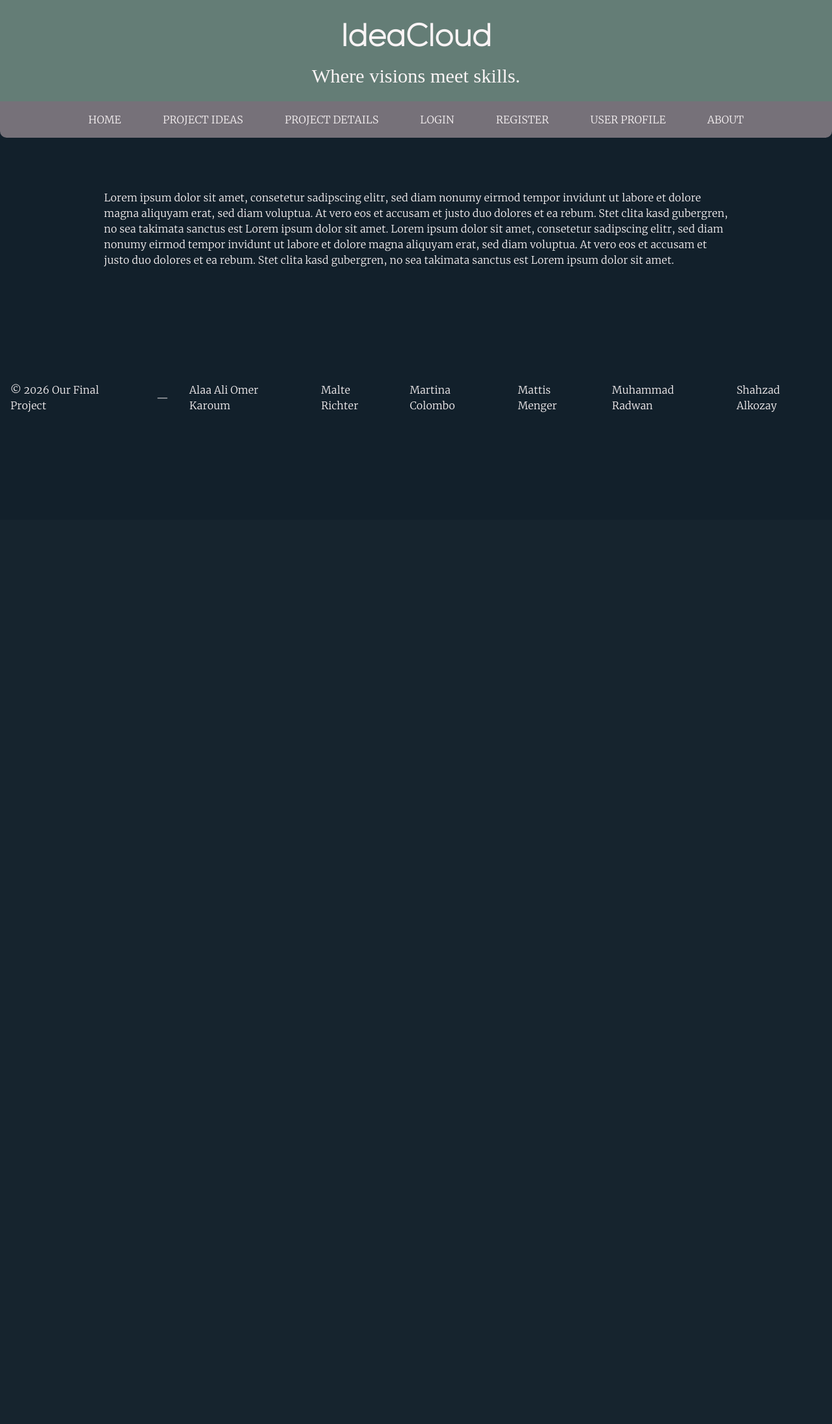
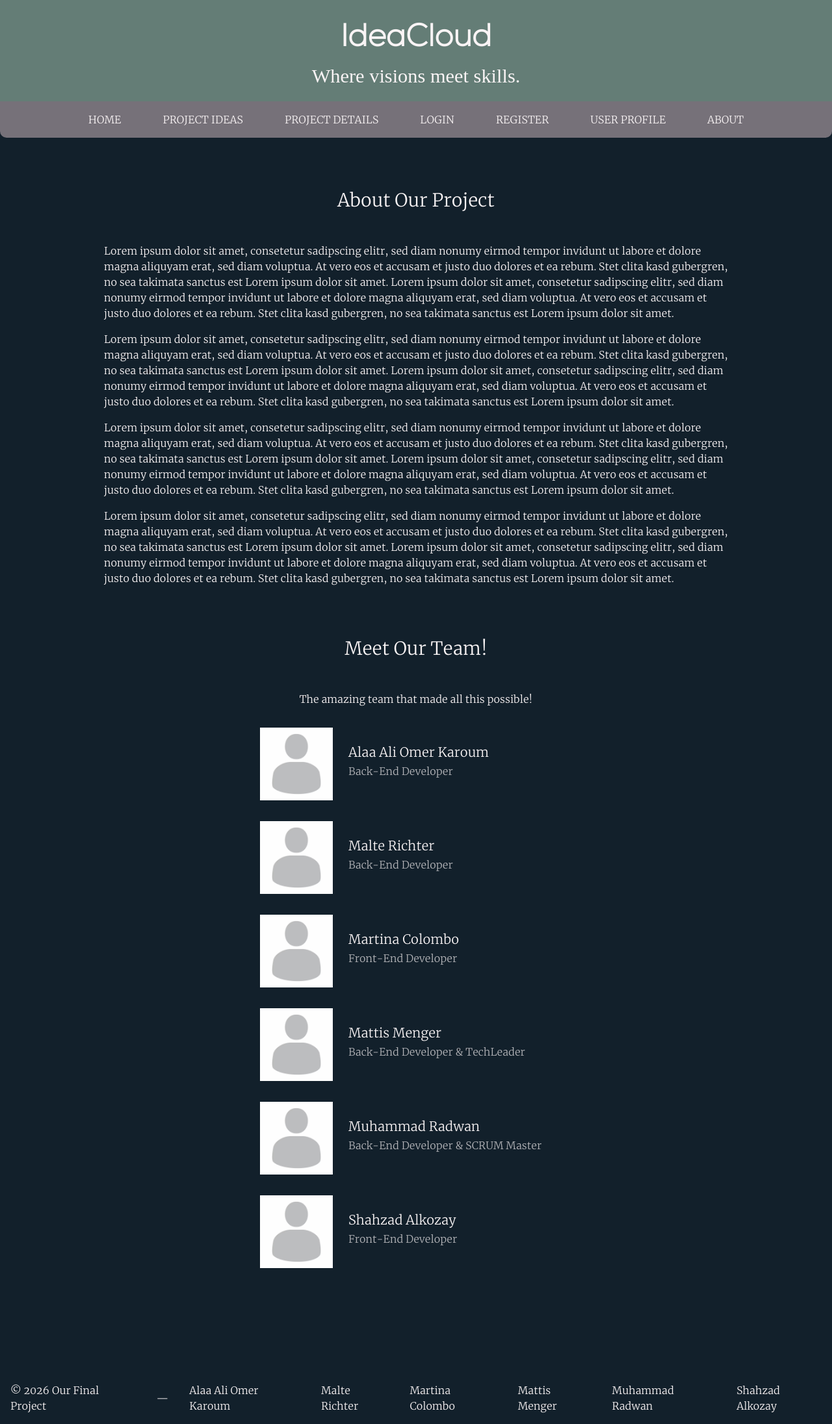
Before and after one commit to mradwan123/ideacloud, a Django app: page /about/ in a window 1280 px wide. Shown: the whole page at 65% size. Before the commit the page ends 635 px from the top, so only its background shows below. Run offline with Django 5.2, Linux system fonts and the light colour scheme; some web fonts are replaced.

Commit message:
feat: styling of 'about.html' page

```diff
--- a/static/css/idea_cloud.css
+++ b/static/css/idea_cloud.css
@@ -98,11 +98,11 @@ footer {
 
 /*  -- forms -- */
 
-.form-description {
+.page-description {
     text-align: center;
 }
 
-.form-title {
+.page-title {
     margin-bottom: 3rem;
 }
 
@@ -128,3 +128,49 @@ label {
 .form-button {
     margin-top: 1rem;
 }
+
+.about-us {
+    text-align: left;
+}
+
+#meet-our-team {
+    margin-top: 5rem;
+    margin-bottom: 3rem;
+}
+
+/* -- team boxes -- */
+
+#team-description {
+    text-align: center;
+    margin-bottom: 2rem;
+}
+
+.team-box {
+    display: flex;
+    align-items: center;
+    gap: 1.5rem;
+    margin-bottom: 4rem;
+    max-width: 30rem;
+    margin: 0 auto 2rem auto;
+}
+
+.team-box img {
+    width: 7rem;
+    height: 7rem;
+    object-fit: cover;
+}
+
+.name-and-description {
+    display: flex;
+    flex-direction: column;
+    align-items: flex-start;
+}
+
+.name-and-description h4 {
+    font-size: 1.25rem;
+}
+
+.name-and-description h5 {
+    font-size: 1rem;
+    opacity: 0.7;
+}
--- a/templates/about.html
+++ b/templates/about.html
@@ -11,9 +11,82 @@
  * how to use the website -->
 
 {% block content %}
-<p>
-    Lorem ipsum dolor sit amet, consetetur sadipscing elitr, sed diam nonumy eirmod tempor invidunt ut labore et dolore magna aliquyam erat, sed diam voluptua. At vero eos et accusam et justo duo dolores et ea rebum. Stet clita kasd gubergren, no sea takimata sanctus est Lorem ipsum dolor sit amet. Lorem ipsum dolor sit amet, consetetur sadipscing elitr, sed diam nonumy eirmod tempor invidunt ut labore et dolore magna aliquyam erat, sed diam voluptua. At vero eos et accusam et justo duo dolores et ea rebum. Stet clita kasd gubergren, no sea takimata sanctus est Lorem ipsum dolor sit amet.
-</p>
+
+<div class="page-description">
+
+    <!-- description of our project -->
+    <h3 class="page-title">About Our Project</h3>
+
+    <p class="about-us">
+        Lorem ipsum dolor sit amet, consetetur sadipscing elitr, sed diam nonumy eirmod tempor invidunt ut labore et dolore magna aliquyam erat, sed diam voluptua. At vero eos et accusam et justo duo dolores et ea rebum. Stet clita kasd gubergren, no sea takimata sanctus est Lorem ipsum dolor sit amet. Lorem ipsum dolor sit amet, consetetur sadipscing elitr, sed diam nonumy eirmod tempor invidunt ut labore et dolore magna aliquyam erat, sed diam voluptua. At vero eos et accusam et justo duo dolores et ea rebum. Stet clita kasd gubergren, no sea takimata sanctus est Lorem ipsum dolor sit amet.
+    </p>
+    <p class="about-us">
+        Lorem ipsum dolor sit amet, consetetur sadipscing elitr, sed diam nonumy eirmod tempor invidunt ut labore et dolore magna aliquyam erat, sed diam voluptua. At vero eos et accusam et justo duo dolores et ea rebum. Stet clita kasd gubergren, no sea takimata sanctus est Lorem ipsum dolor sit amet. Lorem ipsum dolor sit amet, consetetur sadipscing elitr, sed diam nonumy eirmod tempor invidunt ut labore et dolore magna aliquyam erat, sed diam voluptua. At vero eos et accusam et justo duo dolores et ea rebum. Stet clita kasd gubergren, no sea takimata sanctus est Lorem ipsum dolor sit amet.
+    </p>
+    <p class="about-us">
+        Lorem ipsum dolor sit amet, consetetur sadipscing elitr, sed diam nonumy eirmod tempor invidunt ut labore et dolore magna aliquyam erat, sed diam voluptua. At vero eos et accusam et justo duo dolores et ea rebum. Stet clita kasd gubergren, no sea takimata sanctus est Lorem ipsum dolor sit amet. Lorem ipsum dolor sit amet, consetetur sadipscing elitr, sed diam nonumy eirmod tempor invidunt ut labore et dolore magna aliquyam erat, sed diam voluptua. At vero eos et accusam et justo duo dolores et ea rebum. Stet clita kasd gubergren, no sea takimata sanctus est Lorem ipsum dolor sit amet.
+    </p>
+    <p class="about-us">
+        Lorem ipsum dolor sit amet, consetetur sadipscing elitr, sed diam nonumy eirmod tempor invidunt ut labore et dolore magna aliquyam erat, sed diam voluptua. At vero eos et accusam et justo duo dolores et ea rebum. Stet clita kasd gubergren, no sea takimata sanctus est Lorem ipsum dolor sit amet. Lorem ipsum dolor sit amet, consetetur sadipscing elitr, sed diam nonumy eirmod tempor invidunt ut labore et dolore magna aliquyam erat, sed diam voluptua. At vero eos et accusam et justo duo dolores et ea rebum. Stet clita kasd gubergren, no sea takimata sanctus est Lorem ipsum dolor sit amet.
+    </p>
+
+    <!-- description with out team -->
+    <h3 id="meet-our-team">Meet Our Team!</h3>
+
+    <p id="team-description">
+        The amazing team that made all this possible!
+    </p>
+
+    <!-- block to put our pic, names, and roles -->
+    <div class="team-box">
+        <img src="../static/images/profile-pic.avif">
+        <div class="name-and-description">
+            <h4>Alaa Ali Omer Karoum</h4>
+            <h5>Back-End Developer</h5>
+        </div>
+    </div>
+
+    <div class="team-box">
+        <img src="../static/images/profile-pic.avif">
+        <div class="name-and-description">
+            <h4>Malte Richter</h4>
+            <h5>Back-End Developer</h5>
+        </div>
+    </div>
+
+    <div class="team-box">
+        <img src="../static/images/profile-pic.avif">
+        <div class="name-and-description">
+            <h4>Martina Colombo</h4>
+            <h5>Front-End Developer</h5>
+        </div>
+    </div>
+
+    <div class="team-box">
+        <img src="../static/images/profile-pic.avif">
+        <div class="name-and-description">
+            <h4>Mattis Menger</h4>
+            <h5>Back-End Developer & TechLeader</h5>
+        </div>
+    </div>
+
+    <div class="team-box">
+        <img src="../static/images/profile-pic.avif">
+        <div class="name-and-description">
+            <h4>Muhammad Radwan</h4>
+            <h5>Back-End Developer & SCRUM Master</h5>
+        </div>
+    </div>
+
+    <div class="team-box">
+        <img src="../static/images/profile-pic.avif">
+        <div class="name-and-description">
+            <h4>Shahzad Alkozay</h4>
+            <h5>Front-End Developer</h5>
+        </div>
+    </div>
+
+</div>
 
 <!-- to to: block with the team's
  * picture
```
Also changed, not shown: static/images/profile-pic.avif (added).
